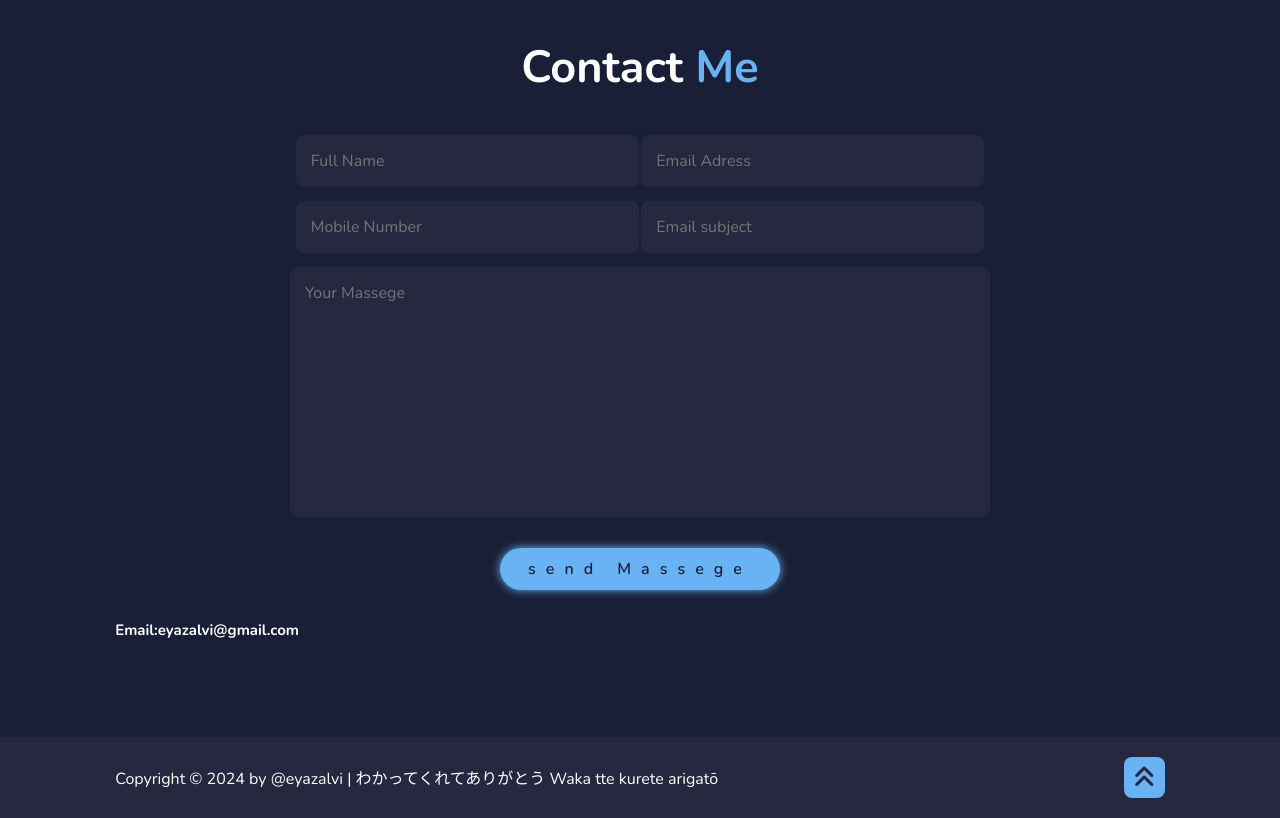
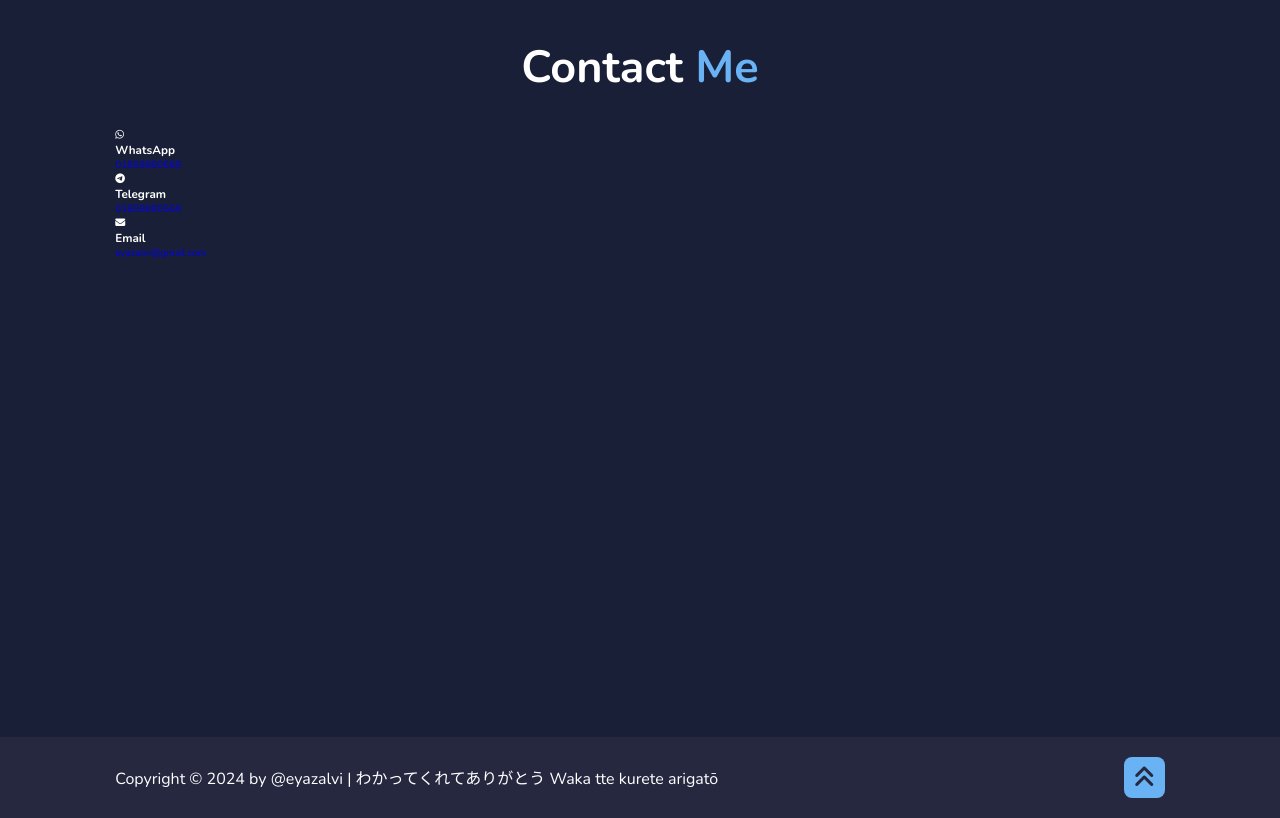
Before and after one commit to Eyaz-alvi/Eyaz-Portfolio, a plain HTML site: page index.html in a window 1280 px wide. Shown: the part 4680-5498 px from the top of the page. Drawn offline with nearby package versions, Linux system fonts and the light colour scheme.

Commit message:
Update index.html

```diff
--- a/index.html
+++ b/index.html
@@ -220,23 +220,30 @@
     </section>
 
 
-<!--Contact section-->
+<!-- Contact Me Section -->
 <section class="contact" id="contact">
     <h2 class="heading">Contact <span>Me</span></h2>
-    <form action="#">
-        <div class="input-box">
-            <input type="text" placeholder="Full Name">
-            <input type="email" placeholder="Email Adress">
+    <div class="contact-container">
+        <div class="contact-box">
+            <i class="fa-brands fa-whatsapp"></i>
+            <h3>WhatsApp</h3>
+            <p><a href="https://wa.me/01859890569" target="_blank">01859890569</a></p>
         </div>
-        <div class="input-box">
-            <input type="number" placeholder="Mobile Number">
-            <input type="text" placeholder="Email subject">
+        <div class="contact-box">
+            <i class="fa-brands fa-telegram"></i>
+            <h3>Telegram</h3>
+            <p><a href="https://t.me/01859890569" target="_blank">01859890569</a></p>
         </div>
-        <textarea name="" id="" cols="30" rows="10" placeholder="Your Massege"></textarea>
-        <input type="submit" value="send Massege" class="btn">
-    </form>
-    <h1>Email:eyazalvi@gmail.com</h1>
+        <div class="contact-box">
+            <i class="fa-solid fa-envelope"></i>
+            <h3>Email</h3>
+            <p><a href="mailto:eyazalvi@gmail.com">eyazalvi@gmail.com</a></p>
+        </div>
+    </div>
 </section>
+
+
+
 <!--footer design-->
 
 <footer class="footer">
```
